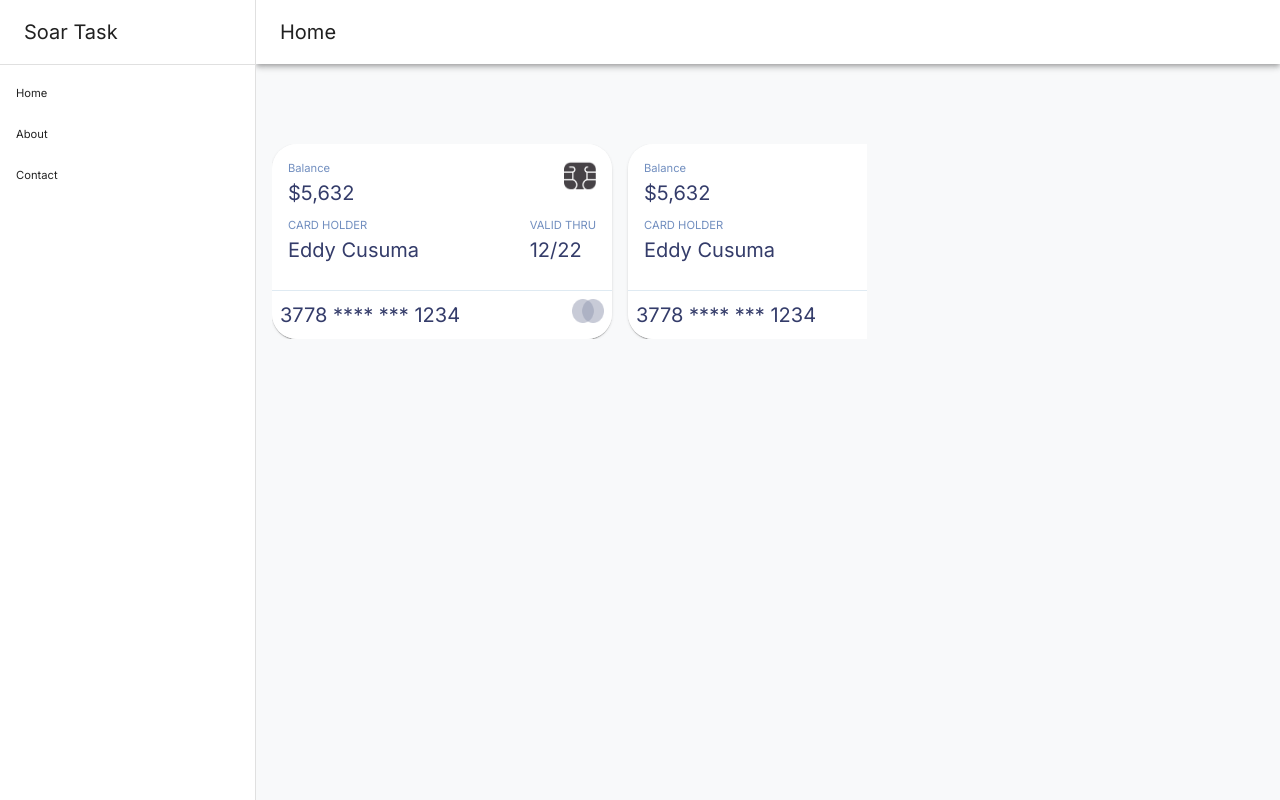
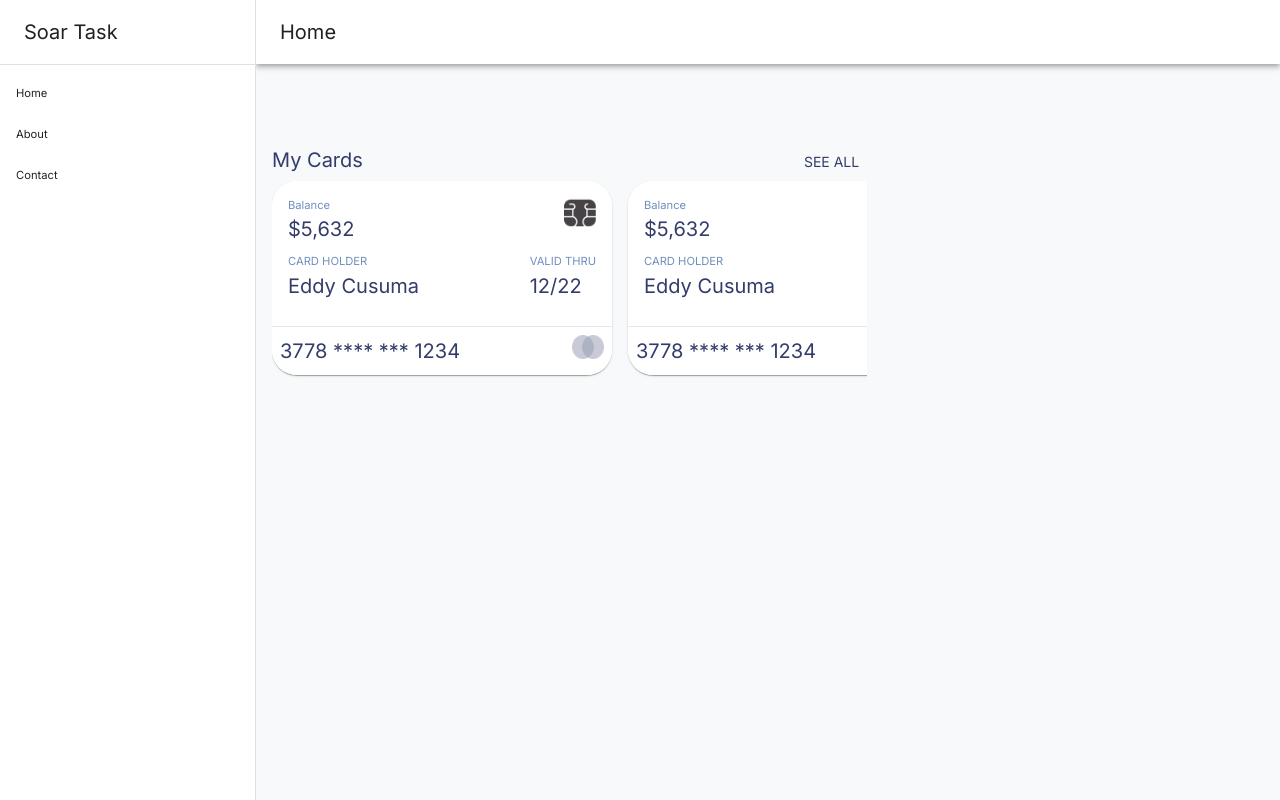
Before and after one commit to bhvbhushan/soar-assessment2, a React (Vite) app: page /dashboard in a window 1280 px wide. Built offline with nearby package versions, Linux system fonts and the light colour scheme.

Commit message:
[WIP] Card Wrapper Done

```diff
--- /dev/null
+++ b/src/_lib/CardWrapperComponent/index.tsx
@@ -0,0 +1,34 @@
+import { Box, Button } from '@mui/material';
+import { CardComponent } from '_lib';
+import { CreditCard, StyledTypographyMain } from '_styledComponents';
+import React from 'react';
+import styled from 'styled-components';
+
+const CardWrapperComponent = () => {
+  return (
+    <>
+      <StyledCardListWrapper className="sm:w-3/5  w-100%">
+        <Box sx={{ display: 'flex', justifyContent: 'space-between' }}>
+          <StyledTypographyMain variant="h6">My Cards</StyledTypographyMain>
+          <Button>See All</Button>
+        </Box>
+        <Box sx={{ display: 'flex', overflow: 'auto', pb: '0.5rem' }}>
+          <CreditCard>
+            {(isFocussed) => <CardComponent isFocused={isFocussed} />}
+          </CreditCard>
+
+          <CreditCard>
+            {(isFocussed) => <CardComponent isFocused={isFocussed} />}
+          </CreditCard>
+        </Box>
+      </StyledCardListWrapper>
+    </>
+  );
+};
+
+const StyledCardListWrapper = styled.div`
+  display: flex;
+  flex-direction: column;
+`;
+
+export default CardWrapperComponent;
--- a/src/_lib/index.ts
+++ b/src/_lib/index.ts
@@ -5,7 +5,7 @@ import AppContentView from './AppContentView';
 import AppRoutes from './AppRoutes';
 import CardComponent from './CardComponent';
 import LogoIconComponent from './LogoIconComponent';
-
+import CardWrapperComponent from './CardWrapperComponent';
 export {
   DashboardLayoutComponent,
   AppLoader,
@@ -14,4 +14,5 @@ export {
   AppRoutes,
   CardComponent,
   LogoIconComponent,
+  CardWrapperComponent,
 };
--- a/src/_pages/DashboardPage/index.tsx
+++ b/src/_pages/DashboardPage/index.tsx
@@ -1,27 +1,11 @@
-import { CardComponent } from '_lib';
-import { CreditCard } from '_styledComponents';
-import styled from 'styled-components';
+import { CardWrapperComponent } from '_lib';
 
 const DashboardPage = () => {
   return (
     <>
-      <StyledCardListWrapper className="sm:w-3/5  w-100%">
-        <CreditCard>
-          {(isFocussed) => <CardComponent isFocused={isFocussed} />}
-        </CreditCard>
-
-        <CreditCard>
-          {(isFocussed) => <CardComponent isFocused={isFocussed} />}
-        </CreditCard>
-      </StyledCardListWrapper>
+      <CardWrapperComponent />
     </>
   );
 };
 
-const StyledCardListWrapper = styled.div`
-  overflow: auto;
-  display: flex;
-  flex-direction: row;
-`;
-
 export default DashboardPage;
```
